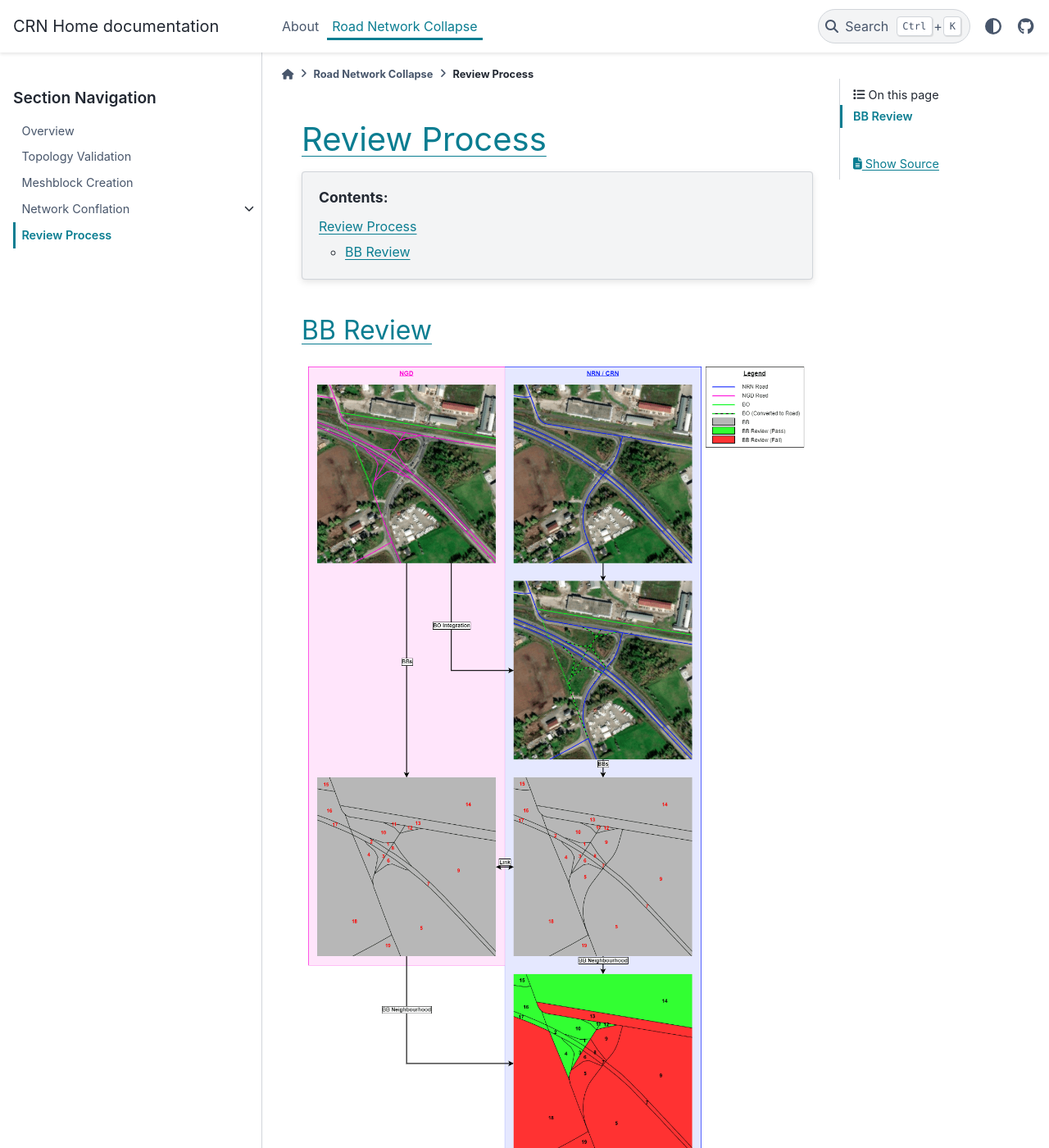
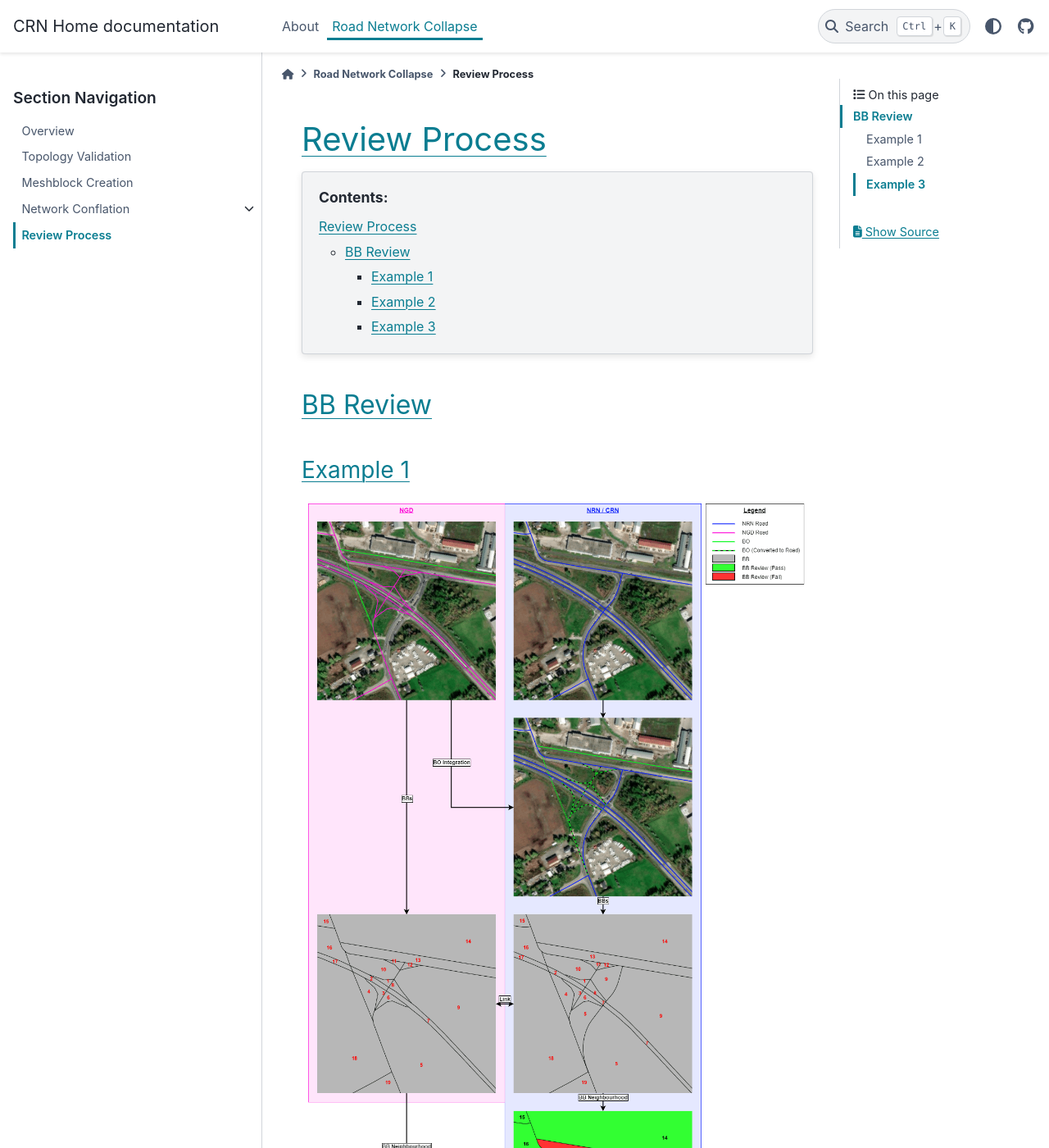
Before and after one commit to StatCan/egp-crn, a Sphinx documentation site: the page built from docs/source/road_network_collapse/review_process.rst, in a window 1280 px wide and 1400 px high. Shown: the whole window at 82% size. Built offline with Sphinx 7.4.7 and the PyData theme 0.15.4, drawn with Linux system fonts in a browser that asks for light colours.

Commit message:
[1] added additional bb review examples.

```diff
--- a/docs/source/road_network_collapse/review_process.rst
+++ b/docs/source/road_network_collapse/review_process.rst
@@ -3,10 +3,25 @@ Review Process
 **************
 
 .. contents:: Contents:
-   :depth: 2
+   :depth: 3
 
 BB Review
 =========
 
+Example 1
+---------
+
 .. figure:: /source/_static/review_process/bb_review_example_1.png
     :alt: BB review - example 1.
+
+Example 2
+---------
+
+.. figure:: /source/_static/review_process/bb_review_example_2.png
+    :alt: BB review - example 2.
+
+Example 3
+---------
+
+.. figure:: /source/_static/review_process/bb_review_example_3.png
+    :alt: BB review - example 3.
```
Also changed, not shown: docs/source/_static/review_process/bb_review_example_2.png (added), docs/source/_static/review_process/bb_review_example_3.png (added), 2 other files.
